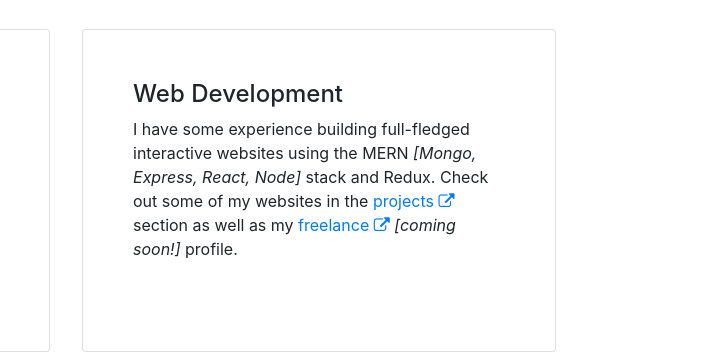
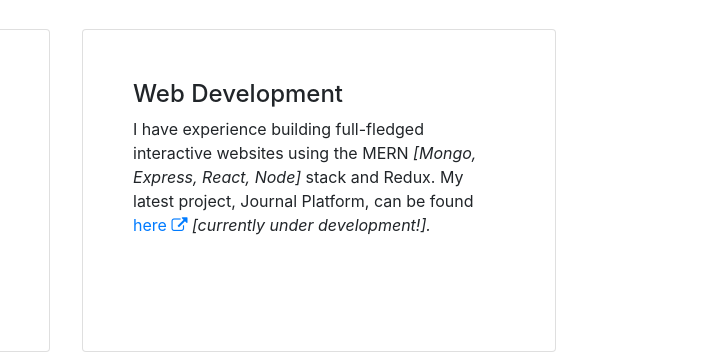
Before and after one commit to pl728/old-portfolio, a website: page index.html in a window 1280 px wide. Shown: the part 2018-2371 px from the top of the page, 574-1280 px from the left. Drawn offline with nearby package versions, Linux system fonts and the light colour scheme.

Commit message:
added journal platform link

```diff
--- a/index.html
+++ b/index.html
@@ -278,21 +278,23 @@
                   </h4>
                   <div>
                     <p class="col-12">
-                      I have some experience building full-fledged interactive
+                      I have experience building full-fledged interactive
                       websites using the MERN <i>[Mongo, Express, React, Node]</i>
-                      stack and Redux. Check out some of my websites in the
-                      <a href="#projects" style="text-decoration: none;"
-                        >projects
-                        <i class="fa fa-external-link" aria-hidden="true"></i>
-                      </a>
-                      section as well as my
-                      <a href="#services" style="text-decoration: none;"
-                        >freelance
+                      stack and Redux.
+                       <!-- Check out some of my websites in the -->
+                      <!-- <a href="#projects" style="text-decoration: none;"> -->
+                        <!-- projects -->
+                        <!-- <i class="fa fa-external-link" aria-hidden="true"></i>
+                      </a> -->
+                      <!-- section.  -->
+                      My latest project, Journal Platform, can be found
+                      <a target="_blank" href="https://journal-platform.herokuapp.com/" style="text-decoration: none;"
+                        >here
                         <i
                           class="fa fa-external-link"
                           aria-hidden="true"
                         ></i> </a
-                      ><i> [coming soon!]</i> profile.
+                      ><i> [currently under development!].</i>
                     </p>
                     <p class="col-12"></p>
                   </div>
```
